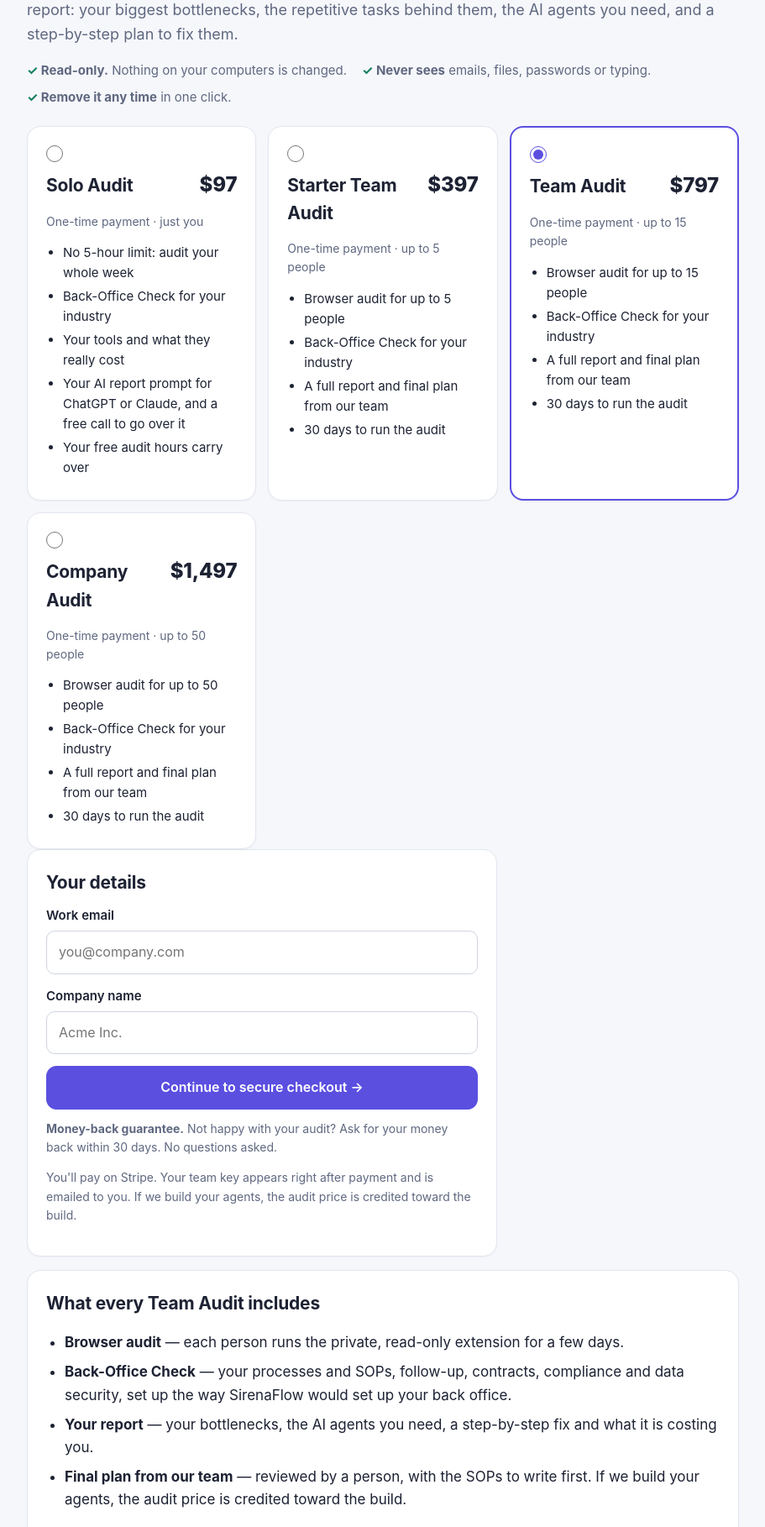
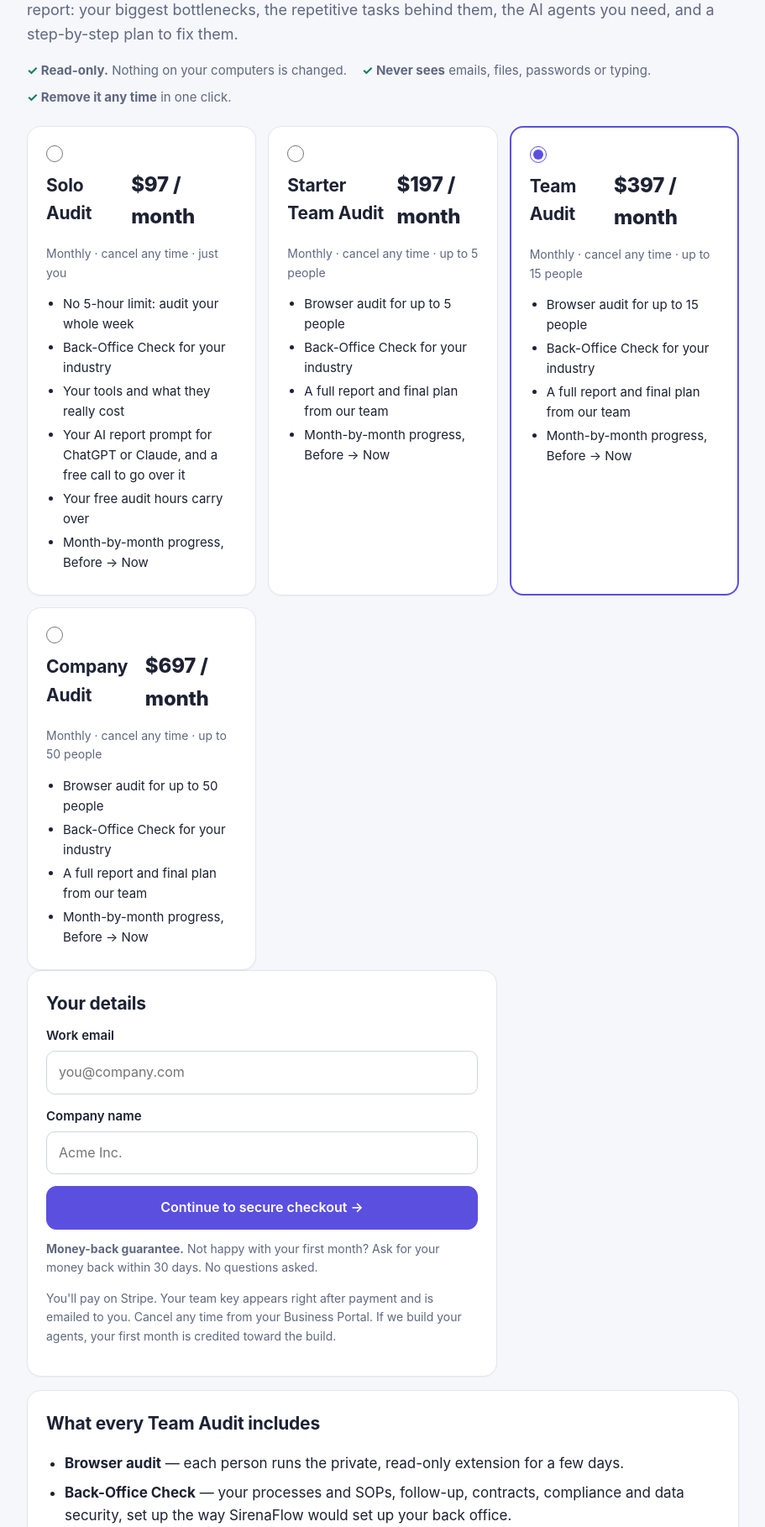
Before and after one commit to jnjones89/Sierena, a PHP site: page /business/ in a window 1280 px wide. Shown: the part 163-1981 px from the top of the page at 84% size, without its empty margins (184-1095 px from the left). Run offline with PHP 8.4, Linux system fonts and the light colour scheme.

Commit message:
Switch all paid plans to monthly subscriptions
Solo $97, Starter $197, Team $397, Company $697 a month, cancel any time. Checkout runs in
subscription mode; access follows the Stripe subscription and ends when it does. The separate
Results Tracking plan is gone (staying subscribed is the tracking); a canceled customer gets
'Restart my subscription' with the same key and history. Pricing page, portal, emails, FAQ,
guarantee wording and docs updated. Stripe now needs 4 monthly prices.

Co-Authored-By: Claude Opus 5.5 <noreply@anthropic.com>
Claude-Session: https://claude.ai/code/session_012XS29tNGWfLL7EcQV3sv6L

```diff
--- a/business/admin.php
+++ b/business/admin.php
@@ -148,8 +148,8 @@ if (isset($_GET['view'])) {
     <div class="stats">
       <div class="stat"><b><?= h(plan_name($license)) ?></b><span>Plan</span></div>
       <div class="stat"><b><?= count($devices) ?> / <?= (int) $license['seats'] ?></b><span>Seats used</span></div>
-      <div class="stat"><b><?= h(format_date($license['access_until'])) ?></b><span>Audit open until</span></div>
-      <div class="stat"><b><?= license_monitoring($license) ? 'On' : h($license['monitor_status'] === 'none' ? 'Off' : $license['monitor_status']) ?></b><span>Results Tracking</span></div>
+      <div class="stat"><b><?= license_monitoring($license) ? h(monitoring_tier($license)['price_label']) : h(format_date($license['access_until'])) ?></b><span><?= license_monitoring($license) ? 'Monthly' : 'Access until' ?></span></div>
+      <div class="stat"><b><?= license_monitoring($license) ? 'On' : h($license['monitor_status'] === 'none' ? 'Off' : $license['monitor_status']) ?></b><span>Subscriptiong</span></div>
     </div>
     <?php $stage = (string) (profile_data($lid)['stage'] ?? ''); ?>
     <form class="actions" method="post" action="admin.php" style="margin-bottom:10px">
@@ -304,7 +304,7 @@ $leads = db()->query('SELECT * FROM leads ORDER BY id DESC LIMIT 200')->fetchAll
       <div class="stat"><b><?= (int) $sb['free_audits'] ?></b><span>Free audits finished (emails)</span></div>
       <div class="stat"><b><?= (int) $sb['purchases'] ?></b><span>Paid audits<?= $sb['conversion'] !== null ? ' · ' . (int) $sb['conversion'] . '% of free' : '' ?></span></div>
       <div class="stat"><b><?= (int) $sb['reports'] ?> → <?= (int) $sb['final_plans'] ?></b><span>Instant reports → final plans</span></div>
-      <div class="stat"><b><?= (int) $sb['tracking'] ?></b><span>On Results Tracking</span></div>
+      <div class="stat"><b><?= (int) $sb['tracking'] ?></b><span>Active subscriptions</span></div>
       <div class="stat"><b><?= $sb['accuracy'] === null ? '—' : (int) $sb['accuracy'] . '%' ?></b><span>Said it found something real</span></div>
       <div class="stat"><b><?= $sb['nps'] === null ? '—' : (int) $sb['nps'] ?></b><span>Recommend score (NPS, <?= (int) $sb['nps_count'] ?> answers)</span></div>
       <div class="stat"><b><?= (int) $sb['wants_help'] ?></b><span>Asked for help fixing it</span></div>
--- a/business/checkout.php
+++ b/business/checkout.php
@@ -1,6 +1,6 @@
 <?php
 /*
- * Creates a Stripe Checkout Session for a one-time Team Audit and sends the
+ * Creates a Stripe Checkout Session for a monthly subscription (Solo or Team) and sends the
  * buyer to Stripe's hosted payment page.
  */
 declare(strict_types=1);
@@ -32,10 +32,9 @@ if (!rate_limit('checkout', 20, 3600)) {
 
 try {
     $session = stripe_request('POST', 'checkout/sessions', [
-        'mode'                       => 'payment',
+        'mode'                       => 'subscription',
         'line_items'                 => [['price' => (string) $plan['stripe_price_id'], 'quantity' => 1]],
         'customer_email'             => $email,
-        'customer_creation'          => 'always',
         'allow_promotion_codes'      => 'true',
         'billing_address_collection' => 'auto',
         'metadata'                   => [
@@ -43,6 +42,7 @@ try {
             'plan'    => $planKey,
             'company' => mb_substr($company, 0, 200),
         ],
+        'subscription_data'          => ['metadata' => ['kind' => 'audit', 'plan' => $planKey]],
         'success_url' => site_url('success.php') . '?session_id={CHECKOUT_SESSION_ID}',
         'cancel_url'  => site_url('?canceled=1'),
     ]);
--- a/business/includes/faq.php
+++ b/business/includes/faq.php
@@ -17,6 +17,8 @@ $faq = [
         'The extension only sees websites. Add desktop apps (like QuickBooks Desktop or your phone system) on the "Your tools" page so they count in your report.',
     'Is my data shared or sold?' =>
         'No. It is only used for your audit and your report.',
+    'How does billing work?' =>
+        'Solo and Team Audits are monthly. Cancel any time under "Billing & invoices" in your Business Portal. Your key keeps working until the end of the month you paid for.',
     'Can I get my money back?' => guarantee_text(),
     'How do I delete my data?' =>
         'In the Business Portal, open Help, then "Your data". You can download everything or delete it.',
--- a/business/includes/lib.php
+++ b/business/includes/lib.php
@@ -524,40 +524,17 @@ function plan_includes_final_plan(array $license): bool
 
 function guarantee_text(): string
 {
-    return (string) cfg_opt('guarantee', 'Not happy with your audit? Ask for your money back within 30 days. No questions asked.');
+    return (string) cfg_opt('guarantee', 'Not happy with your first month? Ask for your money back within 30 days. No questions asked.');
 }
 
 /**
- * Results Tracking price for a customer, by team size.
- * Supports the older single-price config ('price_label' + 'stripe_price_id') too.
+ * The monthly price of this customer's plan (used to restart a canceled subscription).
  * @return array{price_label:string,stripe_price_id:string}
  */
 function monitoring_tier(?array $license = null): array
 {
-    $m = (array) cfg('monitoring');
-    if (empty($m['tiers'])) {
-        return ['price_label' => (string) ($m['price_label'] ?? ''), 'stripe_price_id' => (string) ($m['stripe_price_id'] ?? '')];
-    }
-    $tiers = $m['tiers'];
-    usort($tiers, fn($x, $y) => (int) $x['up_to'] <=> (int) $y['up_to']);
-    $seats = $license ? (int) $license['seats'] : 1;
-    foreach ($tiers as $t) {
-        if ($seats <= (int) $t['up_to']) {
-            return $t;
-        }
-    }
-    return end($tiers);
-}
-
-/** "from $97 / month" style label for the pricing page. */
-function monitoring_from_label(): string
-{
-    $m = (array) cfg('monitoring');
-    if (empty($m['tiers'])) {
-        return (string) ($m['price_label'] ?? '');
-    }
-    $labels = array_map(fn($t) => (string) $t['price_label'], $m['tiers']);
-    return count($labels) > 1 ? 'from ' . $labels[0] : $labels[0];
+    $info = $license ? plan_info((string) $license['plan']) : null;
+    return ['price_label' => (string) ($info['price_label'] ?? ''), 'stripe_price_id' => (string) ($info['stripe_price_id'] ?? '')];
 }
 
 function license_monitoring(array $license): bool
@@ -584,7 +561,7 @@ function license_inactive_reason(?array $license): string
     if ($license['status'] !== 'active') {
         return 'This license has been turned off. Contact us for help.';
     }
-    return 'Your audit window has ended. Turn on Results Tracking in your Business Portal to keep going.';
+    return 'Your subscription has ended. Restart it in your Business Portal to keep going.';
 }
 
 function format_date(?string $iso): string
@@ -593,8 +570,8 @@ function format_date(?string $iso): string
 }
 
 /**
- * Fulfill a paid Checkout Session (a Team Audit purchase or a Results Tracking
- * subscription). Idempotent — safe to call from both the success page and the webhook.
+ * Fulfill a paid Checkout Session: a new monthly subscription (creates the key), or a restarted
+ * subscription for an existing key. Idempotent — safe to call from both the success page and the webhook.
  */
 function fulfill_checkout_session(array $session): ?array
 {
@@ -623,14 +600,17 @@ function fulfill_checkout_session(array $session): ?array
     $email       = (string) ($session['customer_details']['email'] ?? $session['customer_email'] ?? '');
     $company     = mb_substr((string) ($session['metadata']['company'] ?? ''), 0, 255);
     $now         = now_iso();
-    $accessUntil = gmdate('Y-m-d\TH:i:s\Z', time() + 86400 * (int) cfg('audit_access_days'));
+    // Access follows the Stripe subscription. access_until covers the first month in case a webhook is late.
+    $accessUntil = gmdate('Y-m-d\TH:i:s\Z', time() + 86400 * (int) cfg_opt('audit_access_days', 31));
+    $subscription = is_string($session['subscription'] ?? null) ? $session['subscription'] : null;
 
     for ($attempt = 0; $attempt < 5; $attempt++) {
         $key = generate_license_key();
         try {
             $pdo->prepare('INSERT INTO licenses
-                (license_key, email, company, status, stripe_session_id, stripe_customer_id, plan, seats, access_until, created_at, updated_at)
-                VALUES (?, ?, ?, ?, ?, ?, ?, ?, ?, ?, ?)')
+                (license_key, email, company, status, stripe_session_id, stripe_customer_id, plan, seats, access_until,
+                 monitor_status, monitor_subscription_id, created_at, updated_at)
+                VALUES (?, ?, ?, ?, ?, ?, ?, ?, ?, ?, ?, ?, ?)')
                 ->execute([
                     $key,
                     strtolower($email),
@@ -641,6 +621,8 @@ function fulfill_checkout_session(array $session): ?array
                     $planKey,
                     (int) $plan['people'],
                     $accessUntil,
+                    $subscription ? 'active' : 'none',
+                    $subscription,
                     $now,
                     $now,
                 ]);
@@ -687,8 +669,8 @@ function fulfill_monitoring_session(array $session): ?array
     ghl_event('results_tracking_on', ghl_license_contact($license), ghl_license_fields($license));
     send_mail(
         (string) cfg('owner_email'),
-        'Results Tracking started: ' . ($license['company'] ?: $license['email']),
-        "{$license['company']} ({$license['email']}) turned on monthly Results Tracking.\n\nAdmin: "
+        'Subscription restarted: ' . ($license['company'] ?: $license['email']),
+        "{$license['company']} ({$license['email']}) restarted their monthly subscription.\n\nAdmin: "
         . site_url('admin.php?view=' . (int) $license['id']) . "\n"
     );
     return find_license_by_id((int) $license['id']);
@@ -698,13 +680,13 @@ function notify_new_license(array $license): void
 {
     $brand = (string) cfg('brand_name');
     $plan  = plan_name($license);
-    $until = format_date($license['access_until']);
+    $price = (string) (plan_info((string) $license['plan'])['price_label'] ?? '');
     send_mail(
         $license['email'],
         "Your $brand $plan key",
-        "Thanks for purchasing the $plan.\n\n"
+        "Thanks for subscribing to the $plan ($price, cancel any time).\n\n"
         . "Your team key:\n\n    {$license['license_key']}\n\n"
-        . ((int) $license['seats'] === 1 ? "It works on one computer until $until.\n\n" : "It works for up to {$license['seats']} people until $until.\n\n")
+        . ((int) $license['seats'] === 1 ? "It works on one computer while your subscription is active.\n\n" : "It works for up to {$license['seats']} people while your subscription is active.\n\n")
         . "1. Each person installs the Workflow Shadow Audit extension, clicks \"Have a team key?\", pastes this key and turns tracking on.\n"
         . "2. Everyone works normally for a few days, then clicks \"Send to my Business Portal\".\n"
         . "3. Sign in to your Business Portal with this email and key. Fill in your business profile and the Back-Office Check,\n"
@@ -716,13 +698,13 @@ function notify_new_license(array $license): void
         (string) cfg('owner_email'),
         "New $plan: " . ($license['company'] ?: $license['email']),
         "New purchase.\n\nPlan: $plan ({$license['seats']} people)\nCompany: {$license['company']}\n"
-        . "Email: {$license['email']}\nAccess until: $until\n\nAdmin: " . site_url('admin.php?view=' . (int) $license['id']) . "\n"
+        . "Email: {$license['email']}\nBilling: $price\n\nAdmin: " . site_url('admin.php?view=' . (int) $license['id']) . "\n"
     );
     ghl_event('team_audit_purchased', ['email' => $license['email'], 'companyName' => $license['company']],
         ghl_license_fields($license), ['swa-plan-' . $license['plan']]);
 }
 
-/** Keep Results Tracking in sync with its Stripe subscription. */
+/** Keep access in sync with the customer's Stripe subscription. */
 function sync_subscription_status(array $subscription): void
 {
     if (empty($subscription['id'])) {
@@ -734,6 +716,10 @@ function sync_subscription_status(array $subscription): void
     $before = $find->fetch() ?: null;
     db()->prepare('UPDATE licenses SET monitor_status = ?, updated_at = ? WHERE monitor_subscription_id = ?')
         ->execute([$active ? 'active' : 'canceled', now_iso(), $subscription['id']]);
+    if (!$active && $before && (string) $before['access_until'] > now_iso()) {
+        // The subscription is over (Stripe ends it at the end of the paid month): access ends now.
+        db()->prepare('UPDATE licenses SET access_until = ? WHERE id = ?')->execute([now_iso(), (int) $before['id']]);
+    }
     if ($before && !$active && $before['monitor_status'] === 'active') {
         ghl_event('results_tracking_canceled', ghl_license_contact($before), ghl_license_fields($before));
     }
@@ -1305,8 +1291,8 @@ function save_report(int $licenseId, string $kind, string $content, string $mode
 
 /**
  * How many more instant AI reports this customer can generate.
- * One purchase includes 'reports_per_purchase' (default 10). With Results Tracking on,
- * they get 'reports_per_month' (default 5) per rolling 30 days instead. The daily cap applies on top.
+ * Subscribers get 'reports_per_month' (default 5) per rolling 30 days. Older one-time keys
+ * get 'reports_per_purchase' (default 10) in total. The daily cap applies on top.
  */
 function reports_left(array $license): int
 {
@@ -1482,7 +1468,7 @@ function render_markdown(string $md): string
 }
 
 /* ------------------------------------------------------------------ */
-/* Results Tracking: month-by-month progress                           */
+/* Month-by-month progress                                             */
 /* ------------------------------------------------------------------ */
 
 function progress_by_month(array $audits): array
@@ -1906,7 +1892,6 @@ function journey(array $license, bool $hasAudits, bool $hasAi, bool $hasFinal):
     $steps[] = ['label' => 'Build call', 'done' => $at >= 1];
     $steps[] = ['label' => 'Build', 'done' => $at >= 3];
     $steps[] = ['label' => 'Go-Live check', 'done' => $at >= 4];
-    $steps[] = ['label' => 'Results Tracking', 'done' => license_monitoring($license)];
     // The first step not done is "now".
     foreach ($steps as $i => $st) {
         if (!$st['done']) {
--- a/business/index.php
+++ b/business/index.php
@@ -10,9 +10,7 @@ $plans    = (array) cfg('plans');
 if (!isset($plans[$selected])) {
     $selected = (string) array_key_first($plans);
 }
-$monitoring = (array) cfg('monitoring');
 $industry   = (string) ($_GET['industry'] ?? '');
-$days       = (int) cfg('audit_access_days');
 
 render_header('Team Audit');
 ?>
@@ -39,21 +37,22 @@ your biggest bottlenecks, the repetitive tasks behind them, the AI agents you ne
         <input type="radio" name="plan" value="<?= h($key) ?>" <?= $key === $selected ? 'checked' : '' ?>>
         <h2><?= h($plan['name']) ?> <span class="price"><?= h($plan['price_label']) ?></span></h2>
         <?php if (!empty($plan['solo'])): ?>
-          <p class="muted small">One-time payment · just you</p>
+          <p class="muted small">Monthly · cancel any time · just you</p>
           <ul>
             <li>No 5-hour limit: audit your whole week</li>
             <li>Back-Office Check for your industry</li>
             <li>Your tools and what they really cost</li>
             <li><?= h(report_bullet($plan)) ?></li>
             <li>Your free audit hours carry over</li>
+            <li>Month-by-month progress, Before → Now</li>
           </ul>
         <?php else: ?>
-          <p class="muted small">One-time payment · up to <?= (int) $plan['people'] ?> people</p>
+          <p class="muted small">Monthly · cancel any time · up to <?= (int) $plan['people'] ?> people</p>
           <ul>
             <li>Browser audit for up to <?= (int) $plan['people'] ?> people</li>
             <li>Back-Office Check for your industry</li>
             <li><?= h(report_bullet($plan)) ?></li>
-            <li><?= $days ?> days to run the audit</li>
+            <li>Month-by-month progress, Before → Now</li>
           </ul>
         <?php endif; ?>
       </label>
@@ -71,7 +70,7 @@ your biggest bottlenecks, the repetitive tasks behind them, the AI agents you ne
     <button class="btn primary block" type="submit">Continue to secure checkout →</button>
     <p class="guarantee"><b>Money-back guarantee.</b> <?= h(guarantee_text()) ?></p>
     <p class="muted small">You'll pay on Stripe. Your team key appears right after payment and is emailed to you.
-      If we build your agents, the audit price is credited toward the build.</p>
+      Cancel any time from your Business Portal. If we build your agents, your first month is credited toward the build.</p>
   </section>
 </form>
 
@@ -81,7 +80,8 @@ your biggest bottlenecks, the repetitive tasks behind them, the AI agents you ne
     <li><b>Browser audit</b> — each person runs the private, read-only extension for a few days.</li>
     <li><b>Back-Office Check</b> — your processes and SOPs, follow-up, contracts, compliance and data security, set up the way <?= h((string) cfg('brand_name')) ?> would set up your back office.</li>
     <li><b><?= ai_reports_enabled() ? 'Instant AI report' : 'Your report' ?></b> — your bottlenecks, the AI agents you need, a step-by-step fix and what it is costing you.</li>
-    <li><b>Final plan from our team</b> — reviewed by a person, with the SOPs to write first. If we build your agents, the audit price is credited toward the build.</li>
+    <li><b>Final plan from our team</b> — reviewed by a person, with the SOPs to write first. If we build your agents, your first month is credited toward the build.</li>
+    <li><b>Every month after</b> — keep auditing and see what improved: hours, repeated tasks and, if you connect GoHighLevel, your real numbers Before → Now.</li>
   </ul>
   <h3>Every industry is checked differently</h3>
   <div class="grid industry-grid">
@@ -96,12 +96,10 @@ your biggest bottlenecks, the repetitive tasks behind them, the AI agents you ne
 </section>
 
 <section class="card">
-  <h2>After the audit: <?= h((string) $monitoring['name']) ?> <span class="badge"><?= h(monitoring_from_label()) ?></span></h2>
-  <p class="muted">Optional. Keep the audit running every month after your agents are built, and see what improved:
-    hours tracked, repeated tasks per hour and tab-jumping, month by month. Turn it on from your Business Portal; cancel any time.</p>
-  <?php $mt = (array) (cfg('monitoring')['tiers'] ?? []); if (count($mt) > 1): ?>
-    <p class="muted small"><?= h(implode(' · ', array_map(fn($t) => ((int) $t['up_to'] === 1 ? 'Solo' : 'Up to ' . (int) $t['up_to'] . ' people') . ': ' . $t['price_label'], $mt))) ?></p>
-  <?php endif; ?>
+  <h2>Stay as long as it helps</h2>
+  <p class="muted">Your plan is monthly. The first month finds the problems and gives you the plan. After that, keep auditing every month
+    and see what improved: hours tracked, repeated tasks, tab-jumping and, if you connect GoHighLevel, your reply speed, show rate
+    and close rate, Before → Now. Cancel any time from your Business Portal.</p>
 </section>
 
 <section class="card">
--- a/business/privacy.php
+++ b/business/privacy.php
@@ -67,7 +67,7 @@ render_header('Privacy policy');
       <li>In the extension, <b>Download my data</b> saves everything it recorded. Removing the extension deletes it from your computer.</li>
       <li>In the Business Portal, under <b>Help</b>, you can download all your company's data or delete it. We keep only the purchase record, which we need for receipts and refunds.</li>
       <li>For a free audit, email us and we will delete your email and results.</li>
-      <li>We keep paid audit data while your audit or Results Tracking is active, and delete it on request.</li>
+      <li>We keep paid audit data while your subscription is active, and delete it on request.</li>
     </ul>
   </section>
 
--- a/business/success.php
+++ b/business/success.php
@@ -30,7 +30,7 @@ render_header('Payment confirmed');
 ?>
 <?php if ($license): ?>
   <h1>Payment confirmed 🎉</h1>
-  <p class="lead"><?= h(plan_name($license)) ?> for <?= h($license['company'] ?: $license['email']) ?> — <?= license_is_solo($license) ? 'just you' : 'up to ' . (int) $license['seats'] . ' people' ?>, open until <?= h(format_date($license['access_until'])) ?>. We've also emailed this key to <?= h($license['email']) ?>.</p>
+  <p class="lead"><?= h(plan_name($license)) ?> for <?= h($license['company'] ?: $license['email']) ?> — <?= license_is_solo($license) ? 'just you' : 'up to ' . (int) $license['seats'] . ' people' ?>, <?= h((string) (plan_info((string) $license['plan'])['price_label'] ?? 'monthly')) ?>, cancel any time. We've also emailed this key to <?= h($license['email']) ?>.</p>
 
   <section class="card">
     <h2><?= license_is_solo($license) ? 'Your key' : 'Your team key' ?></h2>
--- a/business/webhook.php
+++ b/business/webhook.php
@@ -5,7 +5,7 @@
  *   URL:    https://YOUR-DOMAIN/business/webhook.php
  *   Events: checkout.session.completed, checkout.session.async_payment_succeeded,
  *           customer.subscription.updated, customer.subscription.deleted
- * One-time Team Audits and the monthly Results Tracking plan both arrive here.
+ * New subscriptions, restarts, renewals and cancellations all arrive here.
  */
 declare(strict_types=1);
 require __DIR__ . '/includes/lib.php';
```
Also changed, not shown: GO-LIVE.md (+6 -7 lines), business/GHL-SETUP.md (+10 -9 lines), business/MESSAGING.md (+8 -8 lines), business/includes/config.sample.php (+11 -23 lines), business/monitor.php (+5 -5 lines), business/portal.php (+11 -11 lines), business/README.md.
